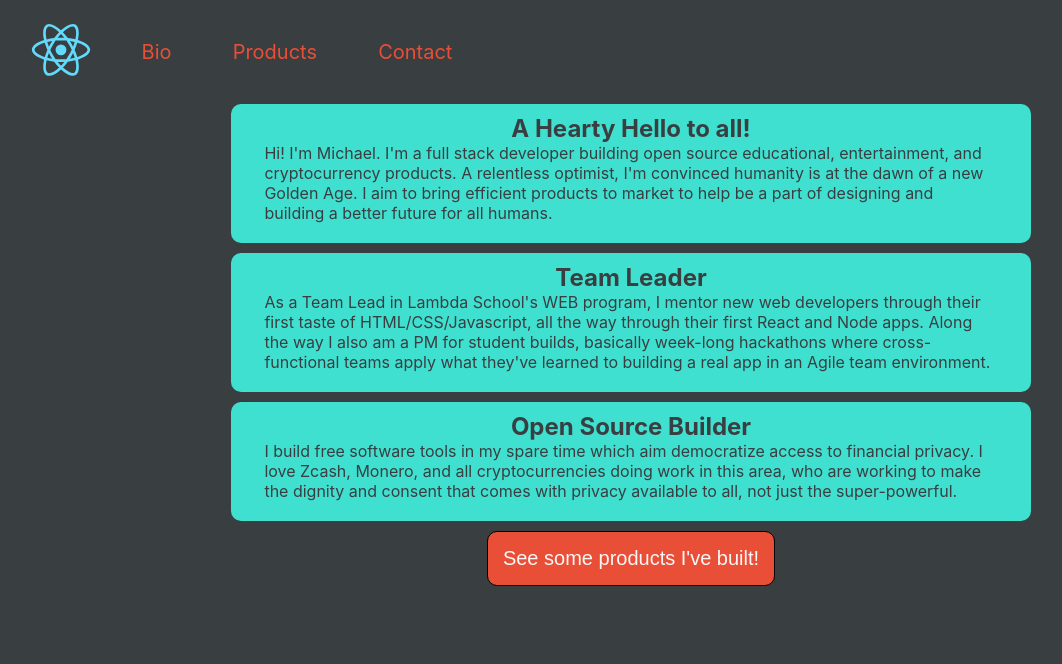
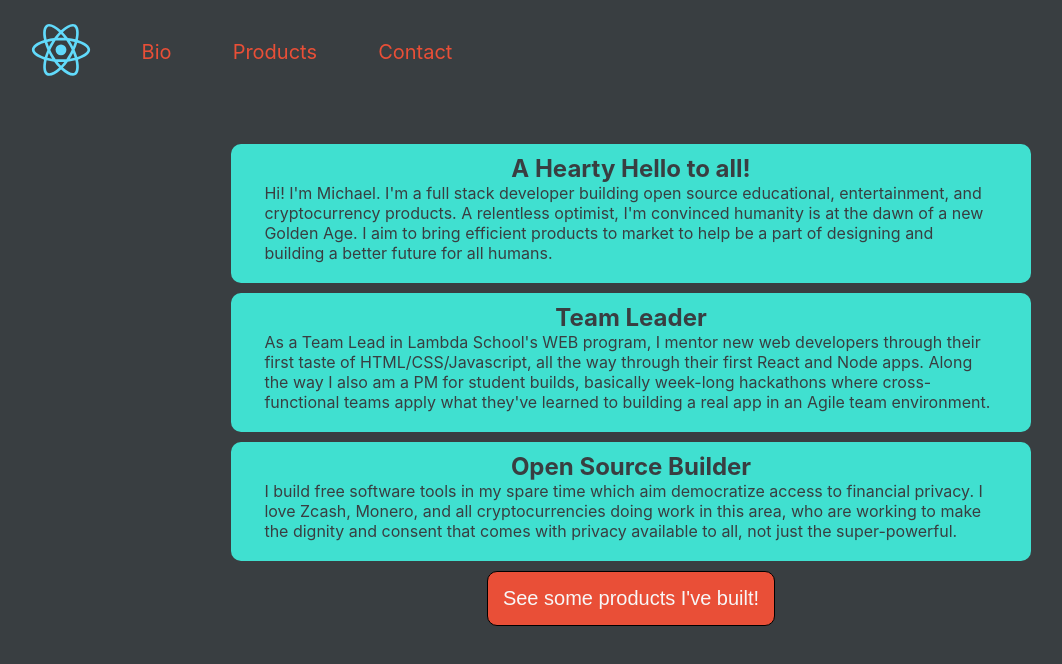
Before and after one commit to michaelharms6010/harms-portfolio, a React (Create React App) app: page /bio in a window 1280 px wide. Shown: the top 664 px of the page, without its empty margins (9-1071 px from the left). Built offline with nearby package versions, Linux system fonts and the light colour scheme.

Commit message:
spaces sections

```diff
--- a/src/components/Bio.scss
+++ b/src/components/Bio.scss
@@ -1,6 +1,6 @@
 .bio {
     width: 90%;
-    margin: 0 auto;
+    margin: 5vh auto;
     max-width: 800px;
 
     div {
--- a/src/components/Contact.scss
+++ b/src/components/Contact.scss
@@ -2,6 +2,7 @@
     span {
         cursor:progress;
     }
+    margin-top: 10vh;
 
     .contact-cta {
         width: 70%;
```
